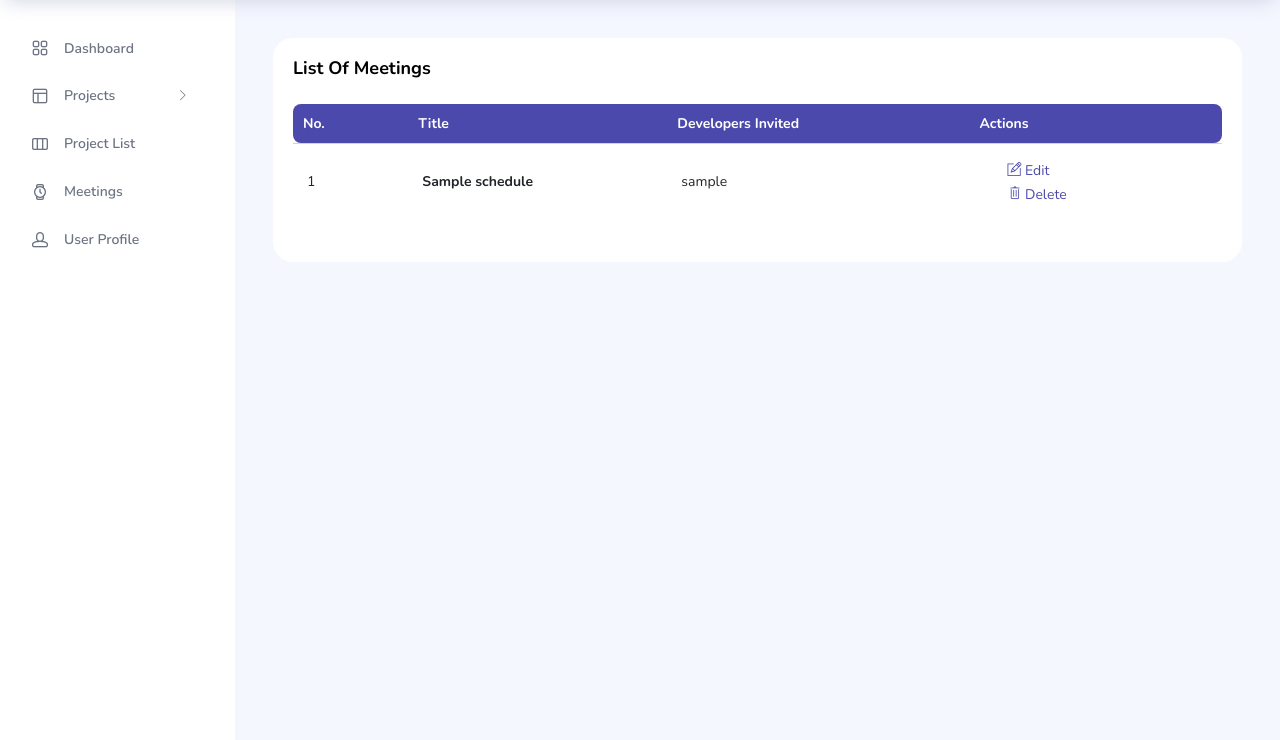
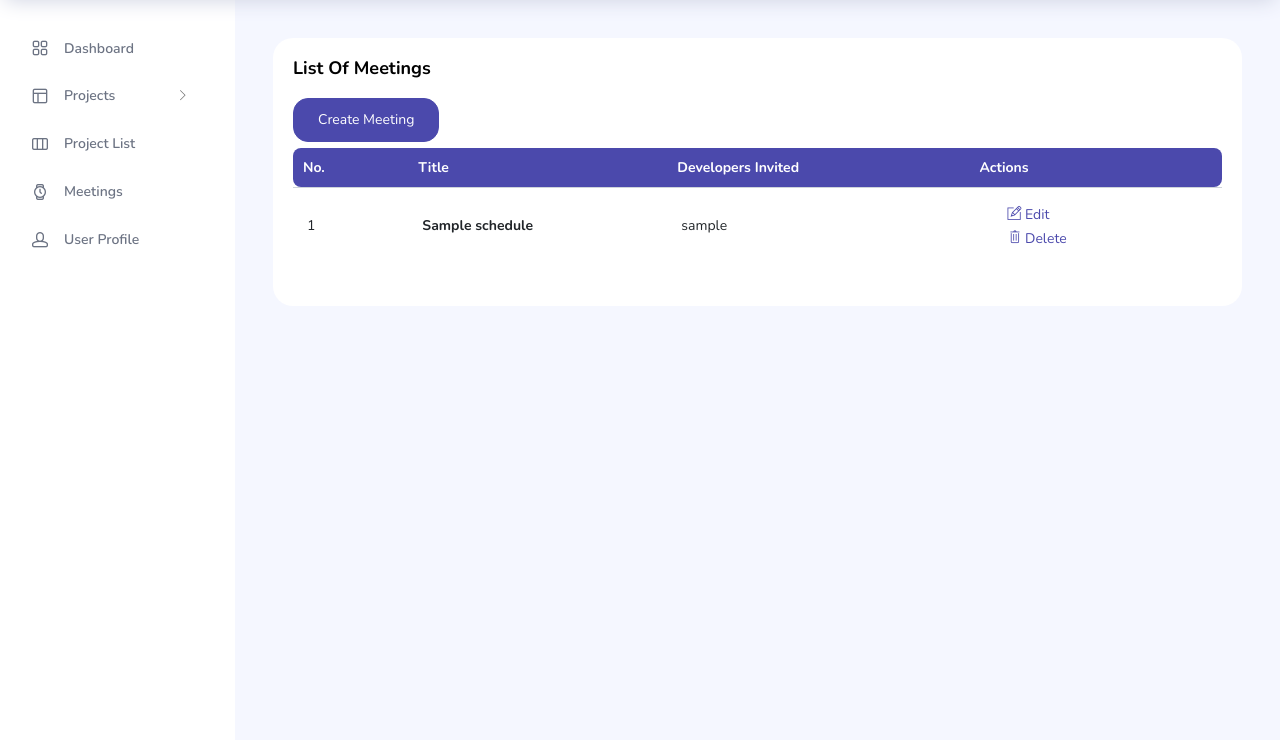
Before and after one commit to RushabhShahPrograms/timetracker_2023_Django, a Django app: page /user/schedulelist/ in a window 1280 px wide. Shown: the part 60-800 px from the top of the page. Run offline with Django 3.2, Linux system fonts and the light colour scheme; tables that the repository leaves empty hold one stand-in row (values such as "Sample post"); style sheets or scripts are compiled from the project's sources; some libraries are stand-ins or nearby versions.

Commit message:
create meeting button added

```diff
--- a/timetracker/templates/user/schedule_list.html
+++ b/timetracker/templates/user/schedule_list.html
@@ -31,6 +31,13 @@
                         <div class="col-12">
                           <div class="table-responsive">
                             <div id="example_wrapper" class="dataTables_wrapper dt-bootstrap4 no-footer">
+                              <div class="row">
+                                <!--Searching and sorting-->
+                                <div class="col-sm-12 col-md-6">
+                                  <a class="btn btn-primary" href="{% url 'addschedule' %}">Create Meeting</a>
+                                </div>
+                                <!--Searching and sorting ends-->
+                              </div>
                             <div class="row">
                                 <div class="col-sm-12">
                                     <table class="display expandable-table dataTable no-footer" style="width: 100%;" role="grid">
```
